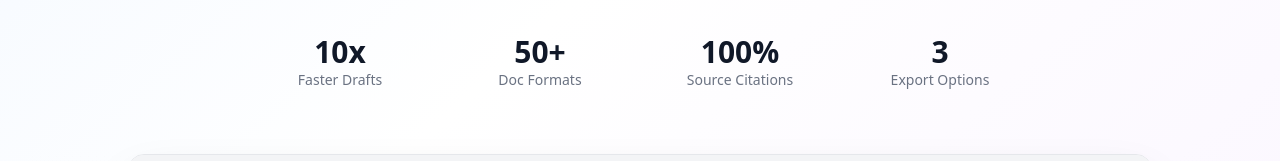
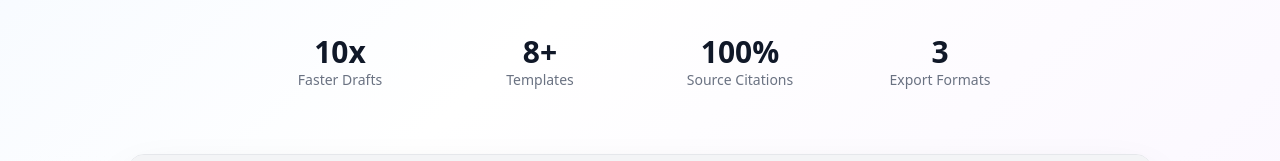
Before and after one commit to Aarav238/DocRag, a React (Vite) app in the folder frontend/: page / in a window 1280 px wide. Shown: the part 638-799 px from the top of the page. Built offline with nearby package versions, Linux system fonts and the light colour scheme; no server answers.

Commit message:
feat: Add Vercel configuration for routing and update LandingPage content with new statistics and footer

```diff
--- a/frontend/src/pages/LandingPage.tsx
+++ b/frontend/src/pages/LandingPage.tsx
@@ -83,9 +83,9 @@ const useCases = [
 
 const stats = [
   { value: '10x', label: 'Faster Drafts' },
-  { value: '50+', label: 'Doc Formats' },
+  { value: '8+', label: 'Templates' },
   { value: '100%', label: 'Source Citations' },
-  { value: '3', label: 'Export Options' },
+  { value: '3', label: 'Export Formats' },
 ];
 
 export function LandingPage() {
@@ -456,7 +456,8 @@ export function LandingPage() {
             </div>
           </div>
           <div className="mt-8 pt-8 border-t border-gray-800 text-center text-sm">
-            Built with RAG technology — Your documents, intelligently analyzed
+            <p>Built with RAG technology — Your documents, intelligently analyzed</p>
+            <p className="mt-2 text-gray-500">&copy; {new Date().getFullYear()} DocRAG. All rights reserved.</p>
           </div>
         </div>
       </footer>
```
Also changed, not shown: frontend/vercel.json (added).
